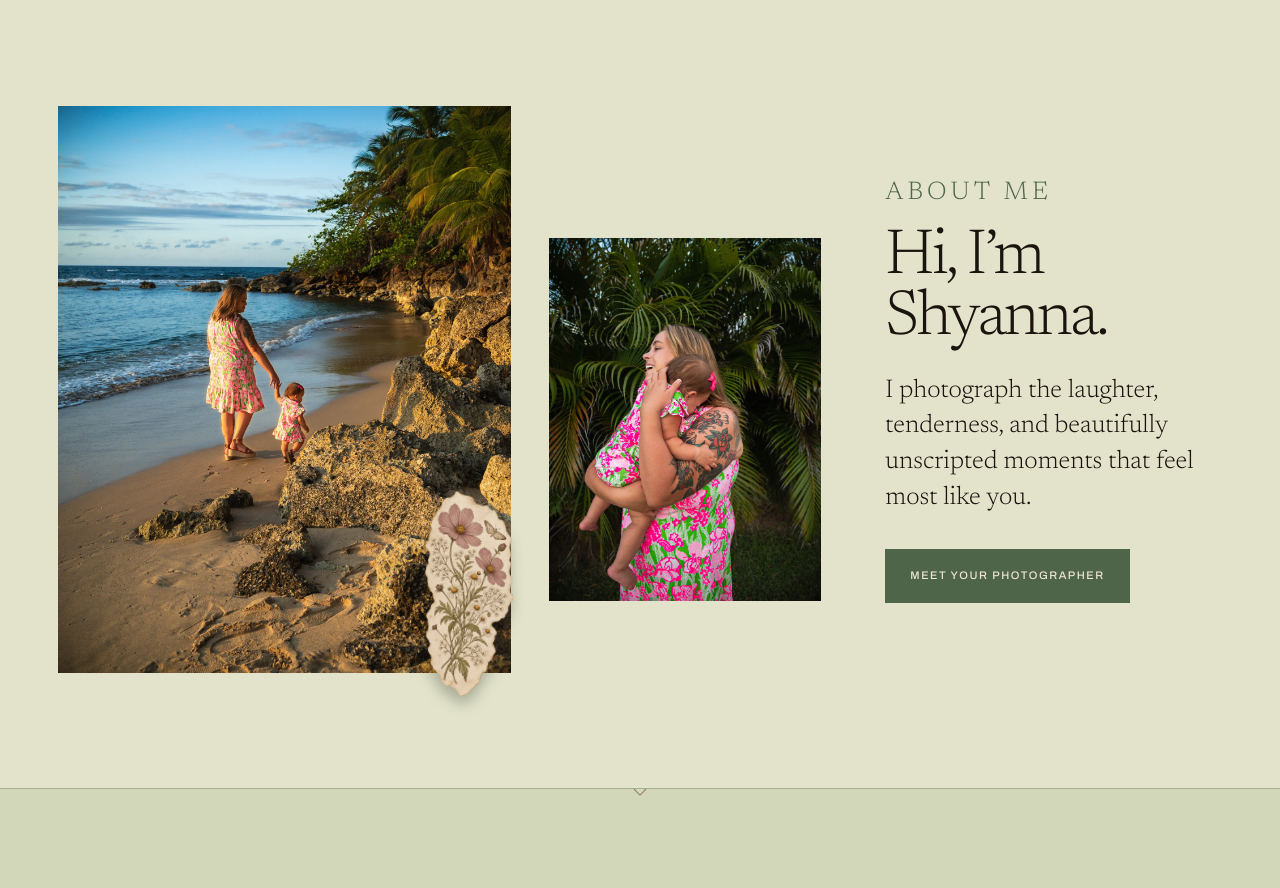
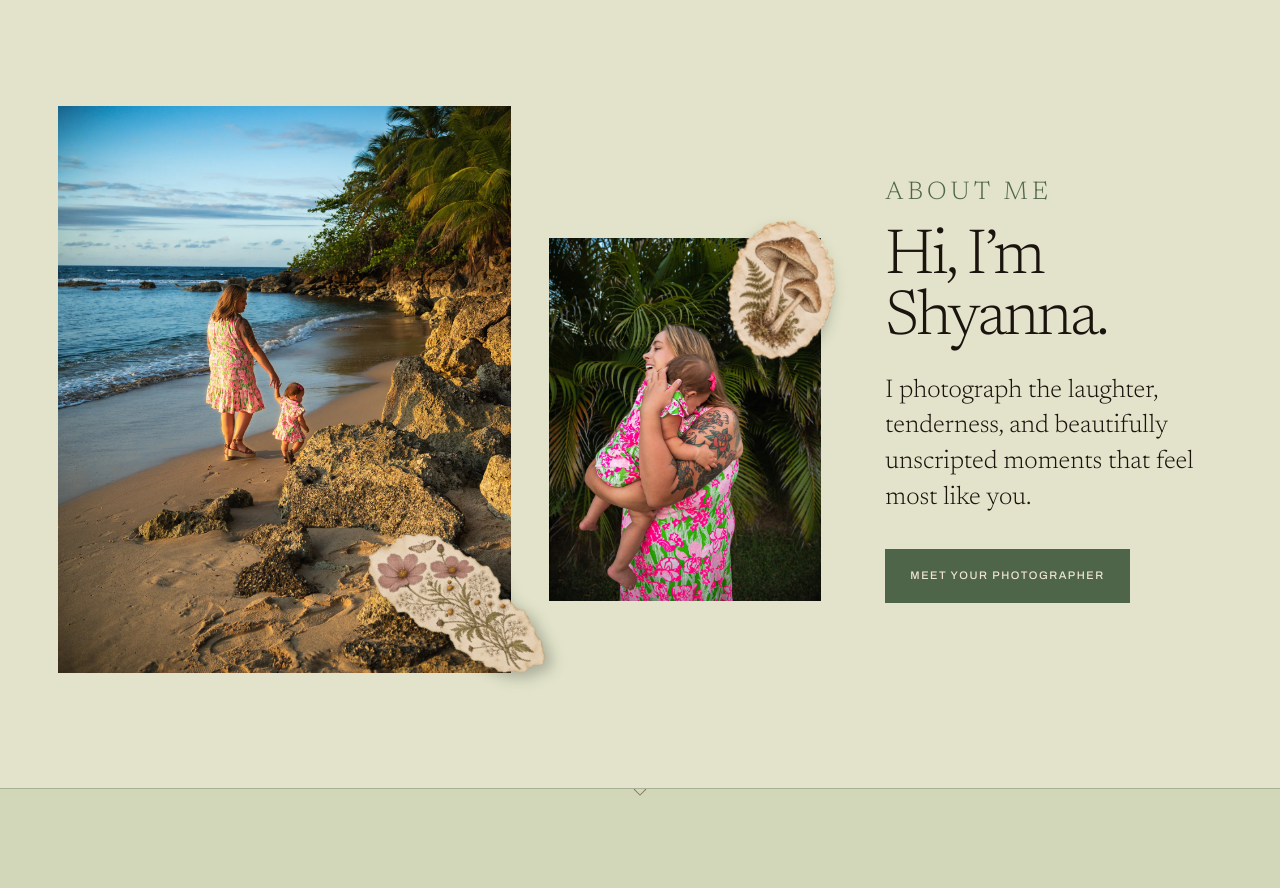
Before and after one commit to Mountain-Dr3w/shy-and-wild, a website: page index.html in a window 1280 px wide. Shown: the part 849-1737 px from the top of the page. Drawn offline with nearby package versions, Linux system fonts and the light colour scheme.

Commit message:
Adjust homepage botanical sticker layout

```diff
--- a/index.html
+++ b/index.html
@@ -420,7 +420,21 @@
         background: url("/images/pressed-flower-magnet.png?v=2") center / contain no-repeat;
         content: "";
         filter: drop-shadow(0 9px 7px rgba(18, 27, 17, .27));
-        transform: rotate(5deg);
+        transform: rotate(-52deg);
+        transform-origin: 55% 55%;
+      }
+      .home-preview-photo:nth-child(2)::after {
+        position: absolute;
+        z-index: 2;
+        top: -24px;
+        right: -24px;
+        width: clamp(96px, 10vw, 138px);
+        aspect-ratio: 640 / 760;
+        pointer-events: none;
+        background: url("/images/woodland-mushroom-magnet.png?v=2") center / contain no-repeat;
+        content: "";
+        filter: drop-shadow(0 9px 7px rgba(18, 27, 17, .27));
+        transform: rotate(17deg);
       }
       .home-preview-photo:first-child { aspect-ratio: 4 / 5; }
       .home-preview-photo:nth-child(2) { aspect-ratio: 3 / 4; margin-top: 22%; }
```
